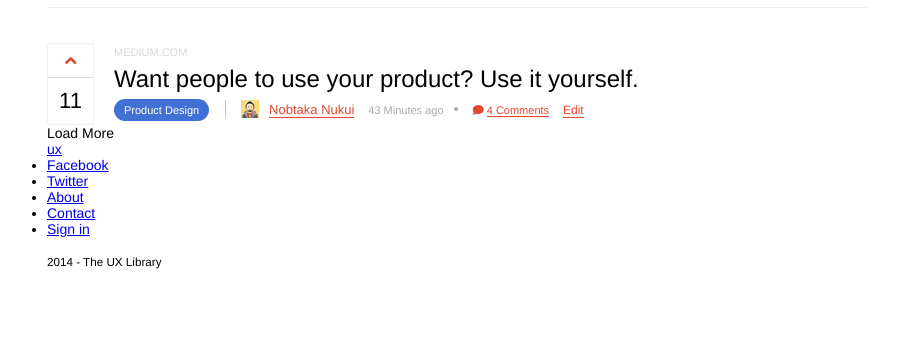
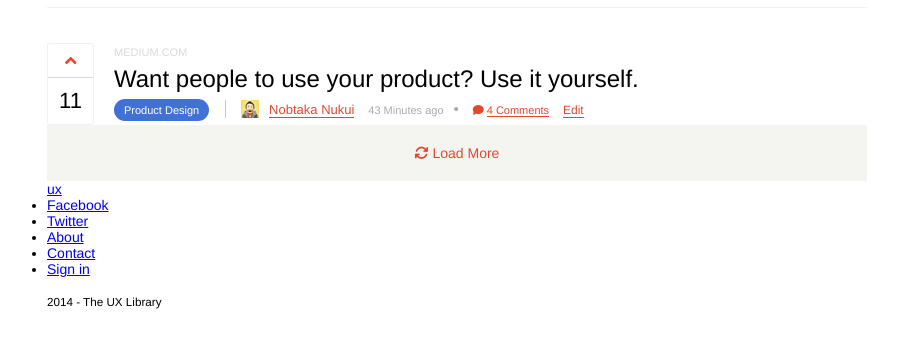
Before and after one commit to deblynprado/frontend-test, a plain HTML site: page index.html in a window 1280 px wide. Shown: the part 115-462 px from the top of the page, without its empty margins (183-1081 px from the left). Drawn offline with Linux system fonts and the light colour scheme.

Commit message:
Load more button styles

```diff
--- a/_sass/partials/_base.scss
+++ b/_sass/partials/_base.scss
@@ -71,3 +71,14 @@ header {
 	color: #e3472f;
 	border-bottom: 1px solid #e3472f;
 }
+
+.load-more {
+	text-align: center;
+	color: #e3472f;
+	cursor: pointer;
+	display: inline-block;
+	width: 100%;
+	background-color: #f4f4f1;
+	padding: 20px 0;
+	.fa-refresh { color: #e3472f; }
+}
--- a/index.html
+++ b/index.html
@@ -62,6 +62,7 @@
     </ul>
 
     <div class="load-more">
+      <i class="fa fa-refresh" aria-hidden="true"></i>
       Load More
     </div>
   </main>
```
Also changed, not shown: assets/css/style.css.
